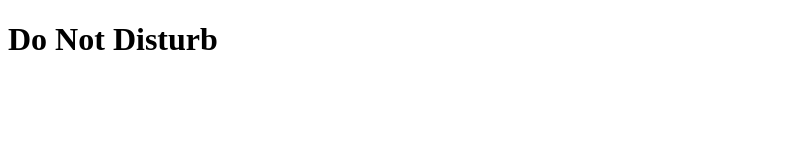
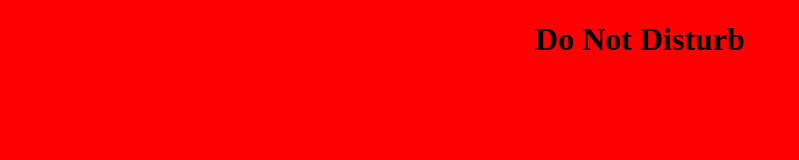
Before and after one commit to friedegg796/status-screens, a plain HTML site: page Screens/DND.html in a window 1280 px wide. Shown: the whole page, without its empty margins (0-799 px from the left). Drawn offline with Linux system fonts and the light colour scheme.

Commit message:
Tue, Nov 17, 2026, 11:40 AM -05:00

```diff
--- a/Screens/DND.html
+++ b/Screens/DND.html
@@ -3,11 +3,12 @@
   <head>
     <meta charset="UTF-8" />
     <link rel="icon" type="image/svg+xml" href="/favicon.svg" />
+    <link rel="stylesheet" href="../main.css"/>
     <meta name="viewport" content="width=device-width, initial-scale=1.0" />
     <title>Do Not Disturb</title>
   </head>
-  <body>
- <h1> Do Not Disturb </h1>
+  <body style="background-color:red;">
+ <div class="statustext"> <h1> Do Not Disturb </h1> </div>
 
 
 
--- a/main.css
+++ b/main.css
@@ -1,3 +1,8 @@
 body{
-background-color: coral;
+
 }
+div.statustext{
+text-align:center;
+vertical-align: middle;
+
+}
```
Also changed, not shown: index.html (+7 -3 lines).
